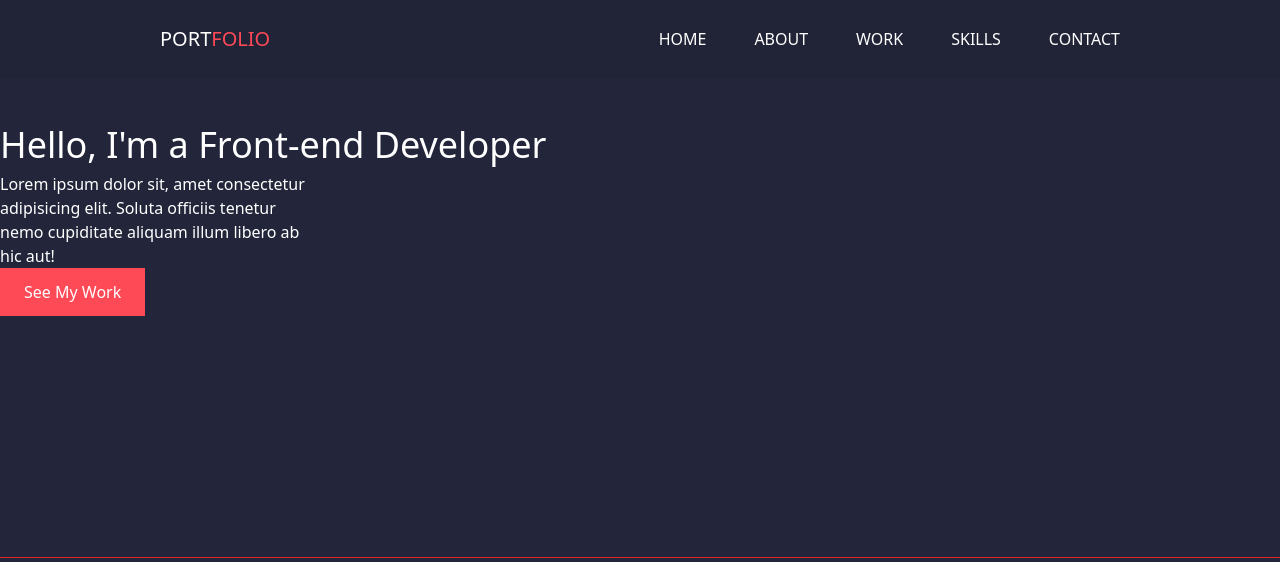
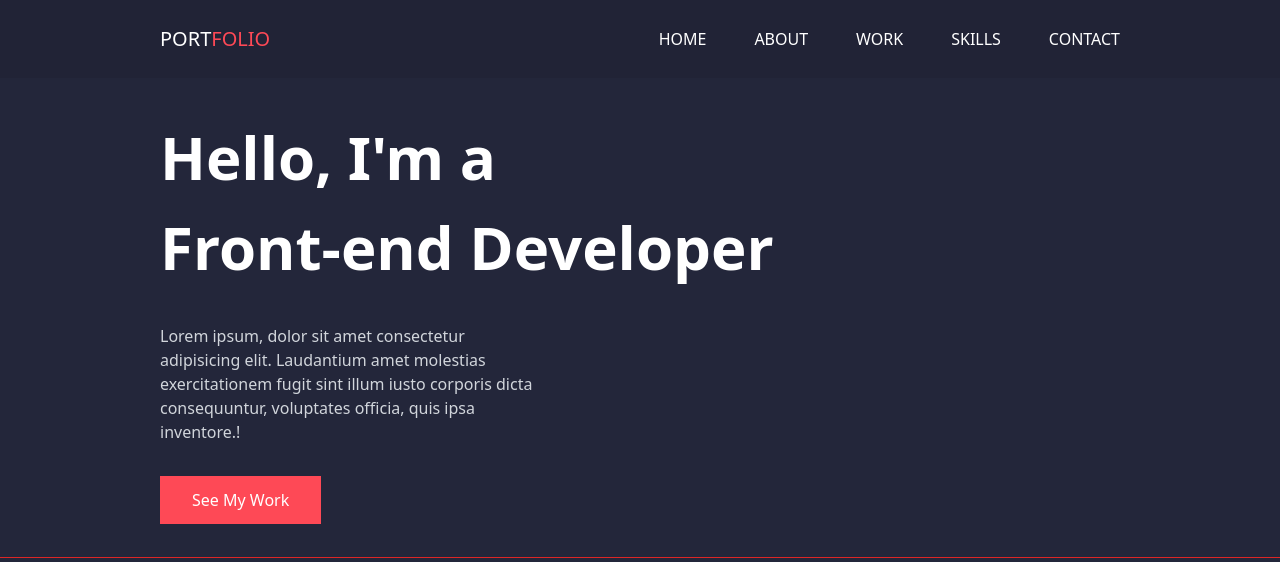
Before and after one commit to HameezKhan85/portfolio, a website: page public/index.html in a window 1280 px wide. Drawn offline with Linux system fonts and the light colour scheme.

Commit message:
created hero section

```diff
--- a/public/index.html
+++ b/public/index.html
@@ -7,6 +7,7 @@
     <title>Porfolio</title>
 </head>
 <body class="bg-secondary-light">
+    <!-- NAVBAR ______ START -->
     <header>
         <nav class="w-full py-6 bg-secondary-dark">
             <div class="w-3/4 h-full mx-auto flex justify-between items-center">
@@ -21,14 +22,18 @@
             </div>
         </nav>
     </header>
+    <!-- NAVBAR ______ END -->
+
+    <!-- HERO ______ START -->
     <main class="w-full h-[60vh] py-section border-solid border-b border-red-600">
-        <div class="w-75 h-full mx-auto">
-            <div class="flex flex-col justify-center items-start">
-                <h1 class="text-fxl">Hello, I'm a Front-end Developer</h1>
-                <p class="w-1/4">Lorem ipsum dolor sit, amet consectetur adipisicing elit. Soluta officiis tenetur nemo cupiditate aliquam illum libero ab hic aut!</p>
-                <a href="#" class="bg-primary px-6 py-3">See My Work</a>
+        <div class="w-3/4 h-full mx-auto">
+            <div class="w-full h-full flex flex-col justify-center items-start">
+                <h1 class="text-sxl font-bold">Hello, I'm a <br> Front-end Developer</h1>
+                <p class="w-2/5 py-8 text-gray-300">Lorem ipsum, dolor sit amet consectetur adipisicing elit. Laudantium amet molestias exercitationem fugit sint illum iusto corporis dicta consequuntur, voluptates officia, quis ipsa inventore.!</p>
+                <a href="#" class="bg-primary px-8 py-3 hover:opacity-80">See My Work</a>
             </div>
         </div>
     </main>
+    <!-- HERO ______ END -->
 </body>
 </html>
```
Also changed, not shown: public/css/output.css.
